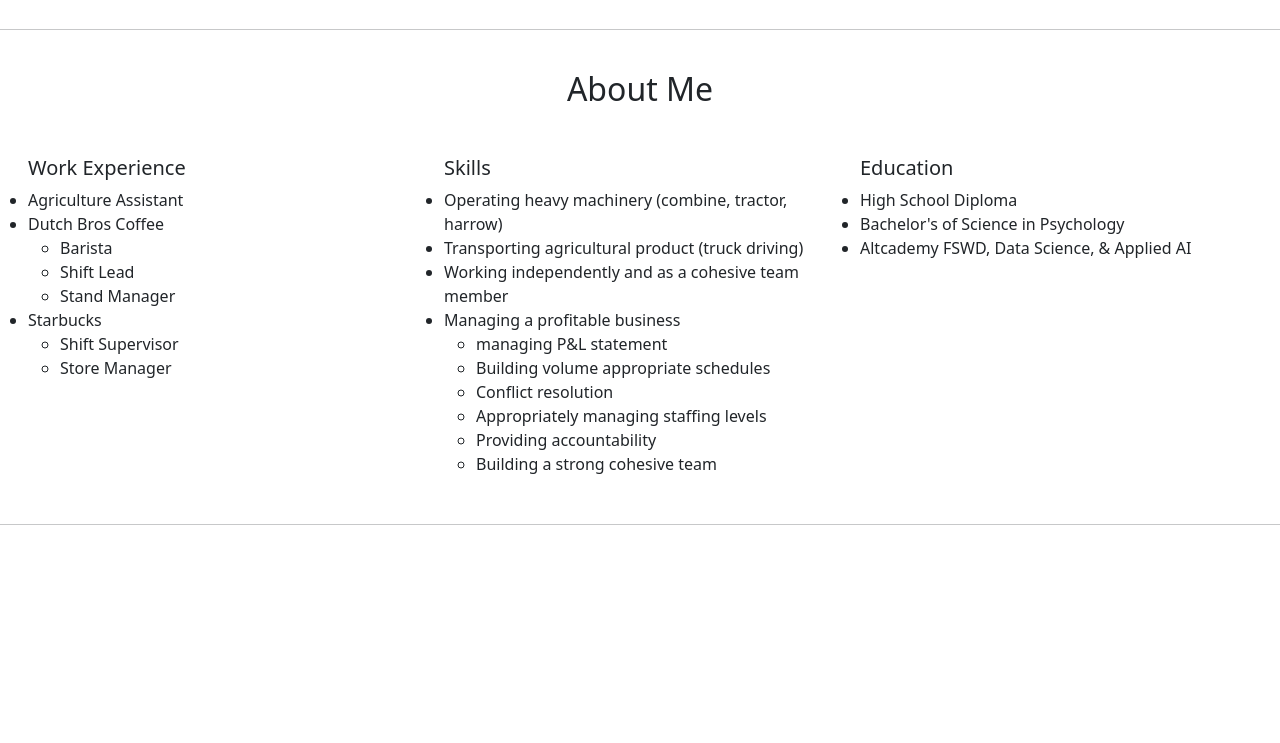
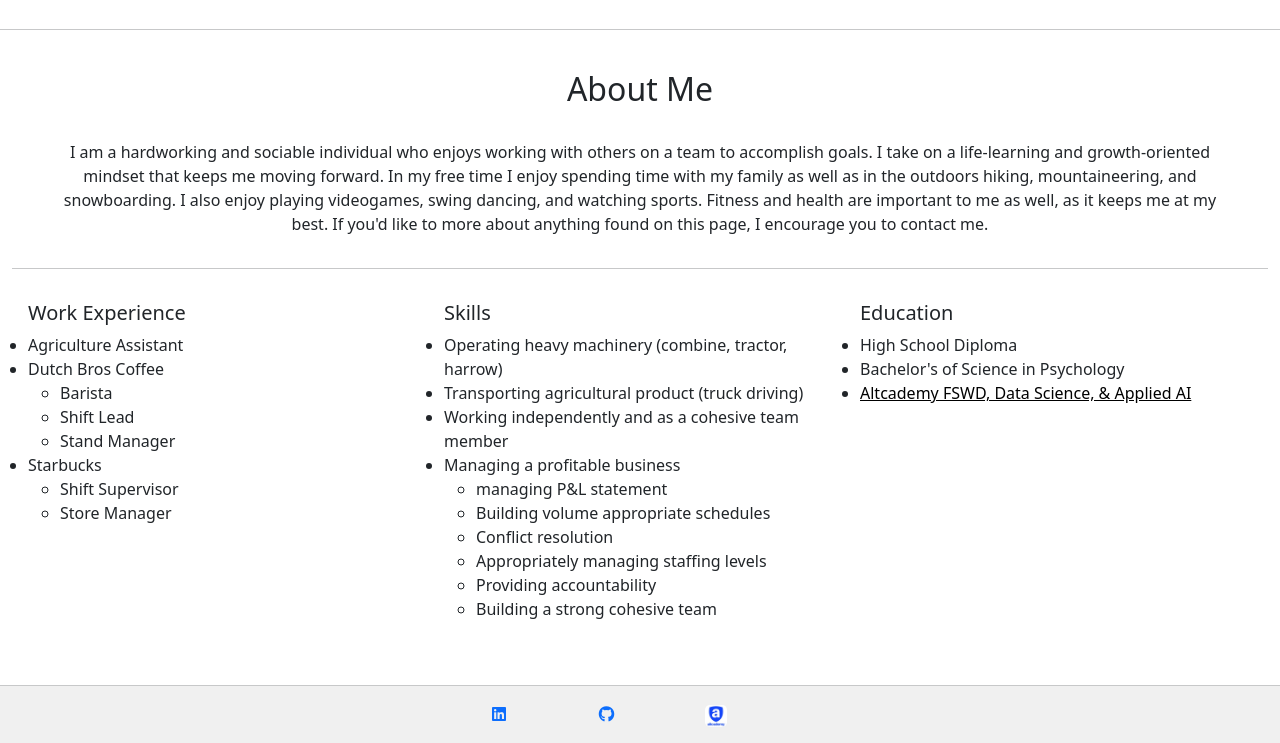
Before and after one commit to JWS93/Personal-Portfolio, a plain HTML site: page index.html in a window 1280 px wide. Shown: the part 1588-2331 px from the top of the page. Before the commit the page ends 2129 px from the top, so only its background shows below. Drawn offline with nearby package versions, Linux system fonts and the light colour scheme.

Commit message:
footer and final

```diff
--- a/index.html
+++ b/index.html
@@ -6,6 +6,7 @@
     <title>Personal Portfolio</title>
     <link href="https://cdn.jsdelivr.net/npm/bootstrap@5.1.1/dist/css/bootstrap.min.css" rel="stylesheet" integrity="sha384-F3w7mX95PdgyTmZZMECAngseQB83DfGTowi0iMjiWaeVhAn4FJkqJByhZMI3AhiU" crossorigin="anonymous">
     <link href="style.css" rel="stylesheet" type="text/css" />
+    <script src="https://kit.fontawesome.com/e067495424.js" crossorigin="anonymous"></script>
   </head>
   <body>
     <nav class="navbar navbar-expand-md navbar-light bg-white shadow-sm px-3">
@@ -30,9 +31,9 @@
                 Contact
               </a>
               <ul class="dropdown-menu dropdown-menu-end" aria-labelledby="navbarDropdown">
-                <li><a class="dropdown-item" href="#">justinscott820@gmail.com</a></li>
-                <li><a class="dropdown-item" href="#">LinkedIn</a></li>
-                <li><a class="dropdown-item" href="#">Github</a></li>
+                <li><a class="dropdown-item" href="https://mail.google.com/mail/u/0/">justinscott820@gmail.com</a></li>
+                <li><a class="dropdown-item" href="www.linkedin.com/in/justin-scott-6690b42b6">LinkedIn</a></li>
+                <li><a class="dropdown-item" href="https://github.com/JWS93">Github</a></li>
               </ul>
             </li>
           </ul>
@@ -50,7 +51,7 @@
           </div>
           <div class="col-12 col-md-6 welcome-img pb-3 pb-md-0">
             <div>
-              <img class="img-fluid landscape-aspectratio rounded-3" src="https://picsum.photos/600/400">
+              <img class="img-fluid landscape-aspectratio rounded-3" src="./images/welcome.jpg">
             </div>
           </div>
         </div>
@@ -113,8 +114,10 @@
     <hr />
     <div class="container-xxl">
       <h2 class="text-center bold uppercase py-4" id="about-me">About Me</h2>
+      <p class="text-center pb-3 px-5">I am a hardworking and sociable individual who enjoys working with others on a team to accomplish goals. I take on a life-learning and growth-oriented mindset that keeps me moving forward. In my free time I enjoy spending time with my family as well as in the outdoors hiking, mountaineering, and snowboarding. I also enjoy playing videogames, swing dancing, and watching sports. Fitness and health are important to me as well, as it keeps me at my best. If you'd like to more about anything found on this page, I encourage you to contact me.</p>
+      <hr />
       <div class="row py-3 px-3">
-        <div class="col-12 col-md-4">
+        <div class="col-12 col-md-4 pb-3">
           <h5 class="about-title">Work Experience</h5>
           <ul class="work-experience ab-list ps-0">
             <li>Agriculture Assistant</li>
@@ -131,7 +134,7 @@
             </ul>
           </ul>
         </div>
-        <div class="col-12 col-md-4">
+        <div class="col-12 col-md-4 pb-3">
           <h5 class="about-title">Skills</h5>
           <ul class="skills ab-list ps-0">
             <li>Operating heavy machinery (combine, tractor, harrow)</li>
@@ -148,19 +151,33 @@
               </ul>
           </ul>
         </div>
-        <div class="col-12 col-md-4">
+        <div class="col-12 col-md-4 pb-3">
           <h5 class="about-title">Education</h5>
           <ul class="education ab-list ps-0">
             <li>High School Diploma</li>
             <li>Bachelor's of Science in Psychology</li>
-            <li>Altcademy FSWD, Data Science, & Applied AI </li>
+            <li><a class="ac-link text-black" href="https://www.altcademy.com/programs/fsdsai">Altcademy FSWD, Data Science, & Applied AI</a></li>
           </ul>
         </div>
       </div>
     </div>
     <hr />
-    <div class="container-xxl">
-
+    <div class="gray-bg">
+      <div class="container-xxl">
+        <div class="row footer py-3 justify-content-center">
+          <div class="col-1 d-flex-inline footer-link">
+            <a href="www.linkedin.com/in/justin-scott-6690b42b6">
+              <i class="fa-brands fa-linkedin"></i></a>
+          </div>
+          <div class="col-1 d-flex-inline footer-link">
+            <a href="https://github.com/JWS93">
+              <i class="fa-brands fa-github"></i></a>
+          </div>
+          <div class="col-1 d-flex-inline footer-link">
+            <a href="https://www.altcademy.com/programs/fsdsai"><img class="img-fluid square-aspectratio rounded-3" src="./images/altcademy-logo.jpg"></a>
+          </div>
+        </div>
+      </div>
     </div>
     <script src="https://cdn.jsdelivr.net/npm/bootstrap@5.1.1/dist/js/bootstrap.bundle.min.js" integrity="sha384-/bQdsTh/da6pkI1MST/rWKFNjaCP5gBSY4sEBT38Q/9RBh9AH40zEOg7Hlq2THRZ" crossorigin="anonymous"></script>
   </body>
--- a/style.css
+++ b/style.css
@@ -21,3 +21,13 @@
   background-position: center;
   max-height: 400px;
 }
+
+.square-aspectratio {
+  aspect-ratio: 1;
+  max-height: 22px;
+}
+
+.gray-bg {
+  background-color: rgb(240, 240, 240);
+  margin-top: -16px;
+}
```
Also changed, not shown: images/altcademy-logo.jpg (added), images/welcome.jpg (added).
